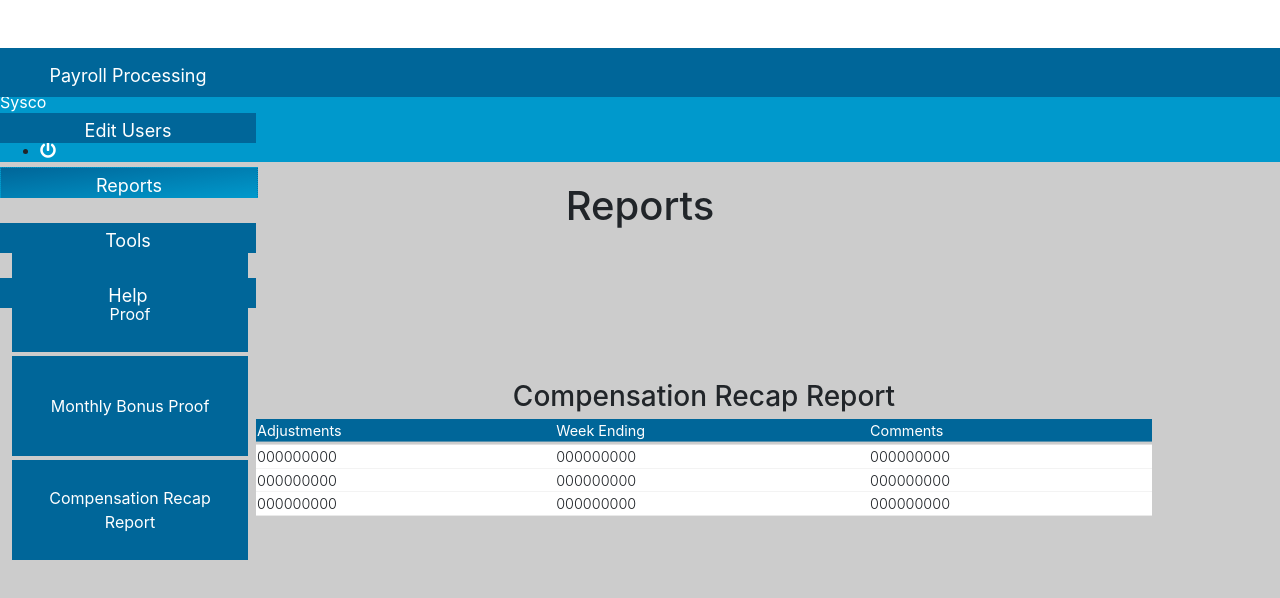
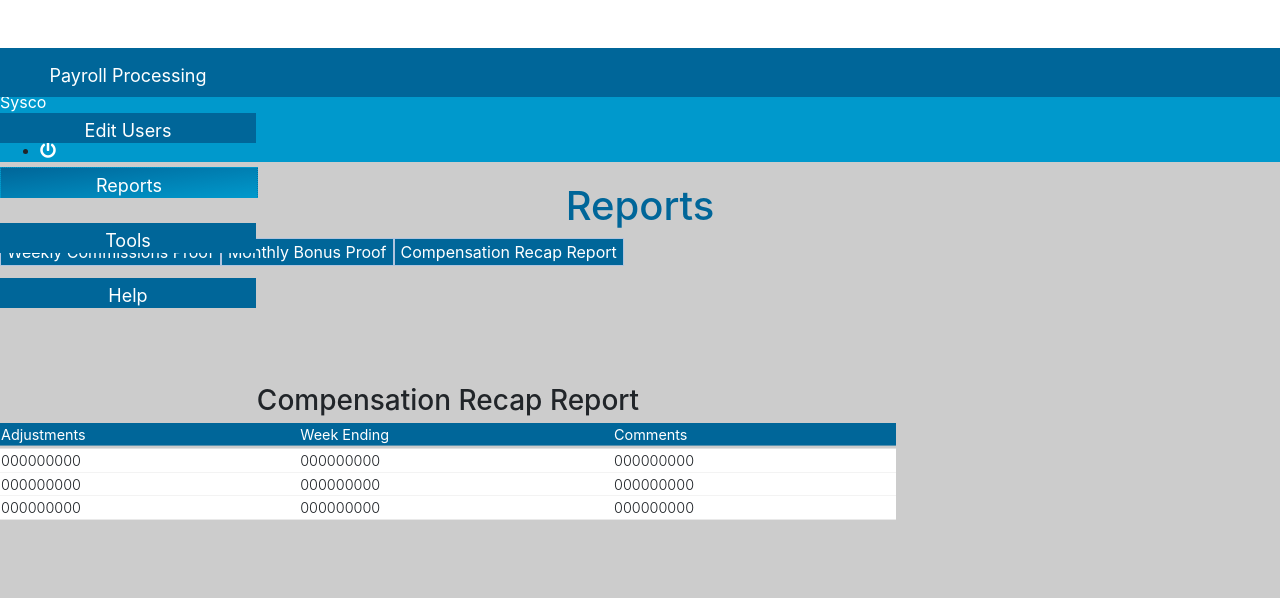
Before and after one commit to Junjie2412/wasppUI, a React app in the folder waspp-ui/: page /reports in a window 1280 px wide. Shown: the top 598 px of the page. Built offline with nearby package versions, Linux system fonts and the light colour scheme.

Commit message:
style changes in payroll and reports

```diff
--- a/waspp-ui/src/components/PayrollProcessing/Payrolls.css
+++ b/waspp-ui/src/components/PayrollProcessing/Payrolls.css
@@ -1,4 +1,4 @@
-.Align{
+.align{
   text-align: center;
 }
 
--- a/waspp-ui/src/components/PayrollProcessing/Payrolls.js
+++ b/waspp-ui/src/components/PayrollProcessing/Payrolls.js
@@ -24,14 +24,16 @@ import classes from './Payrolls.css';
 class Payrolls extends Component{
   render(){
     return (
-      <div className={bsClasses.row} style={{margin:"auto"}}>
+      <div>
+        <div className={bsClasses.row} style={{margin:"auto"}}>
 
           <div classname={[bsClasses["col-md-12"], classes.align].join(' ')}>
             <DateInput/>
           </div>
-
-          <div classname={[bsClasses["col-md-12"], classes.align].join(' ')}>
-            <table className={[bsClasses.table, classes.table].join(' ')}>
+        </div>
+        <div className={bsClasses.row}>
+          <div classname={[bsClasses["col-md-12"]].join(' ')}>
+            <table className={[bsClasses.table, classes.align, classes.table].join(' ')}>
               <thead>
                 <tr>
                   <th>AS400 ID</th>
@@ -69,6 +71,7 @@ class Payrolls extends Component{
             </table>
           </div>
         </div>
+      </div>
 
     )
   }
--- a/waspp-ui/src/containers/Payroll Processing/PayrollProcessing.css
+++ b/waspp-ui/src/containers/Payroll Processing/PayrollProcessing.css
@@ -1,13 +1,11 @@
-.BtnGroup{
-  text-align: center;
+.ButtonGroup {
+    background-color: #006699;
+    color:white;
+    border: 1px solid lightsteelblue;
+
 }
 
-.Button{
-  background-color: #006699;
-  border: none;
-  color: white;
-}
 
-.Button:hover {
+button:hover {
     background-color: #376ec6;
 }
--- a/waspp-ui/src/containers/Payroll Processing/PayrollProcessing.js
+++ b/waspp-ui/src/containers/Payroll Processing/PayrollProcessing.js
@@ -18,26 +18,36 @@ class PayrollProcessing extends Component {
 
 
         return (
-            <div>
-
+            <div  className={bsClasses["container-fluid"]}>
+              <div className={bsClasses.row}>
+                <div className={bsClasses['col-md-12']}>
                   <h1 style={{textAlign: 'center', marginTop: '20px'}}>
                       Payroll Processing
                   </h1>
+                </div>
+              </div>
+
               <br/>
               <div className={bsClasses.row}>
-                    <div className={[bsClasses['col-md-4'], classes.BtnGroup].join(' ')}>
-                        <button className={[bsClasses["btn"], bsClasses["btn-lg"], classes.Button].join(' ')} onClick={this.showTable.bind(this)}> Process Payroll </button>
-                    </div>
-                    <div className={[bsClasses['col-md-4'], classes.BtnGroup].join(' ')}>
-                        <button className={[bsClasses["btn"], bsClasses["btn-lg"], classes.Button].join(' ')}> Proof Payroll </button>
-                    </div>
-                    <div className={[bsClasses['col-md-4'], classes.BtnGroup].join(' ')}>
-                        <button className={[bsClasses["btn"], bsClasses["btn-lg"], classes.Button].join(' ')}> Send CASI data </button>
+                <div className={bsClasses['col-md-6']}>
+                  <div className={bsClasses['btn-group']}>
+                      <button className={[bsClasses['btn'], classes.ButtonGroup].join(' ')} onClick={this.showTable.bind(this)}>
+                          Process Payroll
+                      </button>
+                      <button className={[bsClasses['btn'], classes.ButtonGroup].join(' ')}>
+                          Proof Payroll
+                      </button>
+                      <button className={[bsClasses['btn'], classes.ButtonGroup].join(' ')}>
+                          Send CASI Data
+                      </button>
                   </div>
                 </div>
-                <div className={bsClasses["container-fluid"]} style={{display:this.state.showTable}}>
+              </div>
+              <div className={bsClasses.row} style={{display:this.state.showTable}}>
+                <div className={bsClasses['col-md-12']}>
                   <br/>
                   <Payroll />
+                </div>
               </div>
 
           </div>
--- a/waspp-ui/src/containers/Reports/Reports.css
+++ b/waspp-ui/src/containers/Reports/Reports.css
@@ -1,26 +1,11 @@
 .ButtonGroup {
-    box-sizing: border-box;
-    width: 20%;
-    padding: 10px;
-    display: inline-block;
+    background-color: #006699;
+    color:white;
+    border: 1px solid lightsteelblue;
+
 }
 
-.ButtonGroup button {
-    background-color: #006699;
-    border: none;
-    color: white;
-    display: block;
-    padding: 15px 32px;
-    text-align: center;
-    text-decoration: none;
-    font-size: 16px;
-    margin: 4px 2px;
-    cursor: pointer;
-    box-sizing: border-box;
-    width: 100%;
-    height: 100px;
-}
 
-.Button:hover {
+button:hover {
     background-color: #376ec6;
 }
--- a/waspp-ui/src/containers/Reports/Reports.js
+++ b/waspp-ui/src/containers/Reports/Reports.js
@@ -1,6 +1,7 @@
 import React, {Component} from 'react';
 import Report from '../../components/Report/Report';
 import classes from './Reports.css';
+import bsClasses from '../../../node_modules/bootstrap/dist/css/bootstrap.min.css';
 
 class Reports extends Component {
 
@@ -12,22 +13,35 @@ class Reports extends Component {
 
     render() {
         return (
-            <div>
-                <h1 style={{textAlign: 'center', marginTop: '20px'}}>
+            <div className={bsClasses["container-fluid"]}>
+                <div className={bsClasses.row}>
+                  <div className={bsClasses['col-md-12']}>
+                    <h1 style={{textAlign: 'center', marginTop: '20px',color: '#006699'}}>
                       Reports
                     </h1>
-                <div className={classes.ButtonGroup}>
-                    <button className={classes.Button}>
+                  </div>
+                </div>
+                <div className={bsClasses.row}>
+                  <div className={bsClasses['col-md-6']}>
+                    <div className={bsClasses['btn-group']}>
+                        <button className={[bsClasses['btn'], classes.ButtonGroup].join(' ')}>
                             Weekly Commissions Proof
                         </button>
-                    <button className={classes.Button}>
+                        <button className={[bsClasses['btn'], classes.ButtonGroup].join(' ')}>
                             Monthly Bonus Proof
                         </button>
-                    <button className={classes.Button}>
+                        <button className={[bsClasses['btn'], classes.ButtonGroup].join(' ')}>
                             Compensation Recap Report
                         </button>
                     </div>
+                  </div>
+                </div>
+                <div className={bsClasses.row}>
+                  <div className={bsClasses['col-md-12']}>
+                      <br/><br/><br/><br/><br/><br/><br/><br/><br/><br/>
                       <Report title={'Compensation Recap Report'}/>
+                    </div>
+                </div>
             </div>
         );
     };
```
Lines whose indentation alone changed are shown as unchanged.
